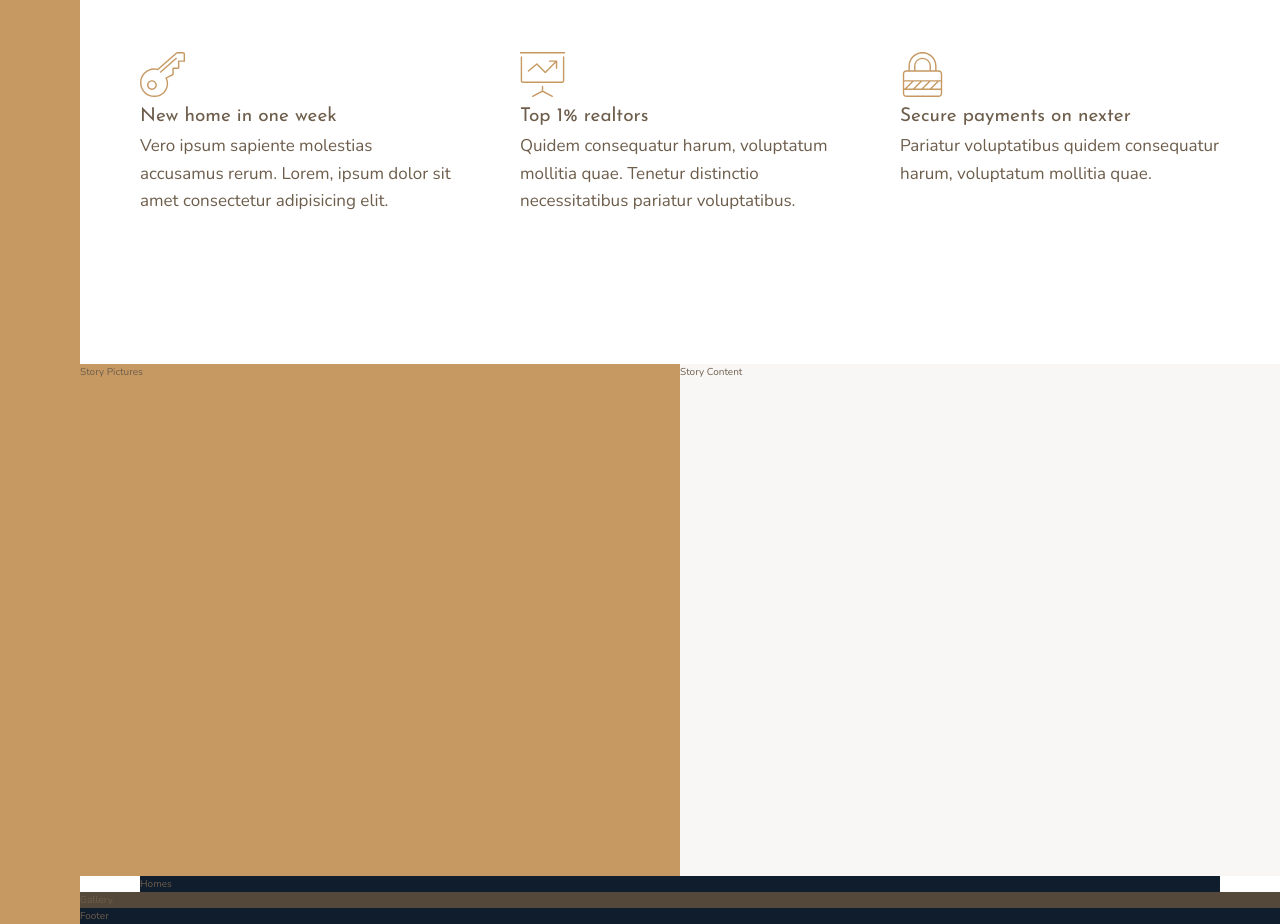
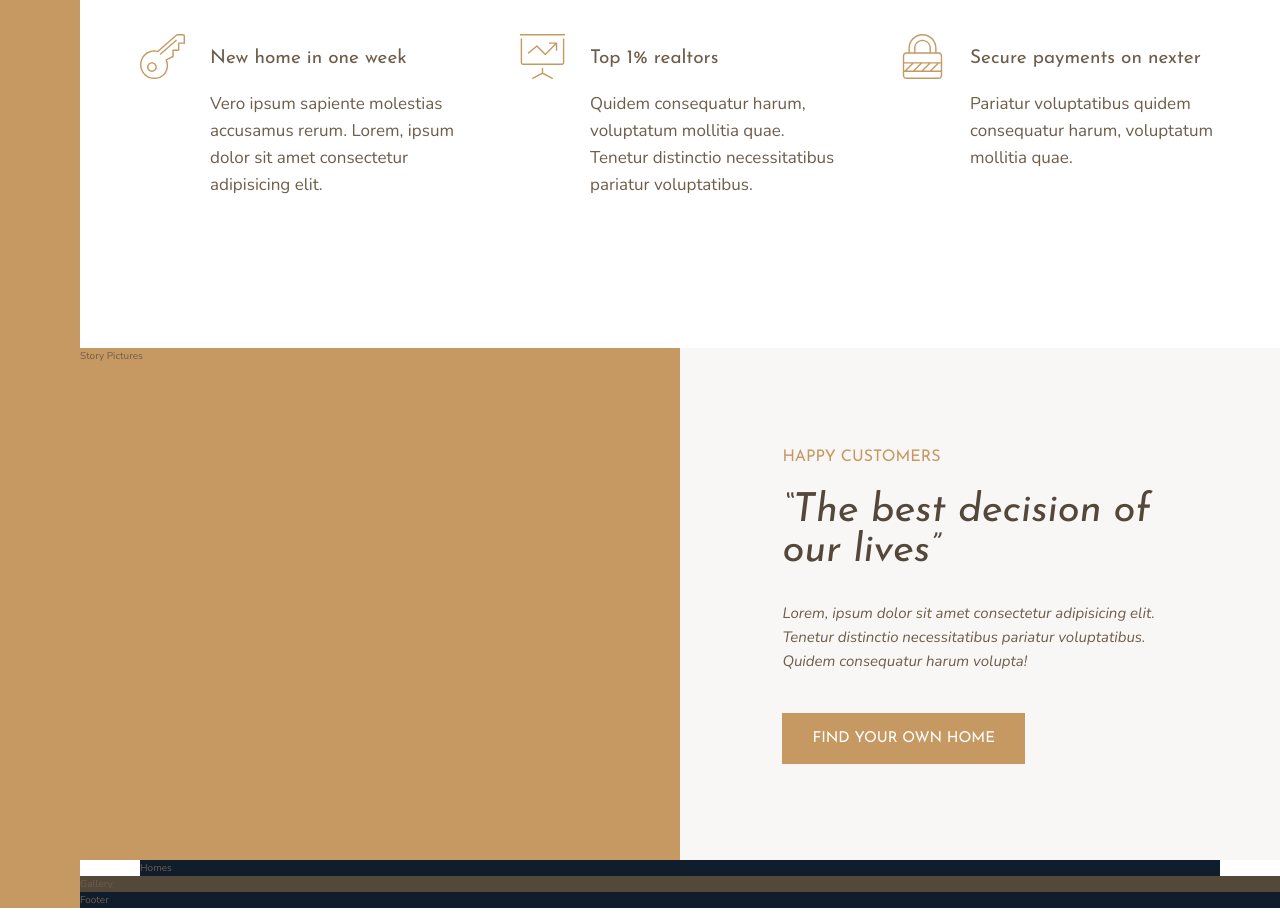
Before and after one commit to jatin-rathee/Realtors-landing, a website: page index.html in a window 1280 px wide. Shown: the part 960-1884 px from the top of the page. Drawn offline with nearby package versions, Linux system fonts and the light colour scheme.

Commit message:
Completed features seciton and added story content section

```diff
--- a/index.html
+++ b/index.html
@@ -81,7 +81,12 @@
         </div>
 
         <div class="story__content">
-            Story Content
+            <h3 class="heading-3 mb-sm">Happy Customers</h3>
+            <h2 class="heading-2 heading-2--dark mb-md">&ldquo;The best decision of our lives&rdquo;</h2>
+            <p class="story__text">
+                Lorem, ipsum dolor sit amet consectetur adipisicing elit. Tenetur distinctio necessitatibus pariatur voluptatibus. Quidem consequatur harum volupta!
+            </p>
+            <button class="btn">Find your own home</button>
         </div>
 
         <section class="homes">
--- a/sass/_features.scss
+++ b/sass/_features.scss
@@ -4,17 +4,26 @@
     margin: 15rem 0;
 
     display: grid;
-    grid-template-columns: repeat(3, 1fr);
+    // grid-template-columns: repeat(3, 1fr);
+    grid-template-columns: repeat(auto-fit, minmax(25rem, 1fr));
     // grid-template-rows: auto auto;
     grid-gap: 6rem;
+    align-items: start;
 }
 
 .feature {
+
+    display: grid;
+    grid-template-columns: min-content 1fr;
+    grid-row-gap: 1.5rem;
+    grid-column-gap: 2.5rem;
 
     &__icon {
         fill: $color-primary;
         width: 4.5rem;
         height: 4.5rem;
+        grid-row: 1 / span 2;
+        transform: translateY(-1rem);
     }
 
     &__text {
--- a/sass/_story.scss
+++ b/sass/_story.scss
@@ -8,5 +8,23 @@
     &__content {
         background-color: $color-grey-light-1;
         grid-column: col-start 5 / full-end;
+
+        padding: 6rem 8vw;
+
+        /*
+        display: flex;
+        flex-direction: column;
+        justify-content: center;
+        align-items: flex-start;
+        */
+        display: grid;
+        align-content: center;
+        justify-items: start;
+    }
+
+    &__text {
+        font-size: 1.5rem;
+        font-style: italic;
+        margin-bottom: 4rem;
     }
 }
--- a/sass/_typography.scss
+++ b/sass/_typography.scss
@@ -11,10 +11,19 @@
 
 .heading-2 {
     @extend %heading;
+    font-size: 4rem;
+    font-style: italic;
+
+    &--light { color: $color-grey-light-1; }
+    &--dark { color: $color-grey-dark-1; }
+    line-height: 1;
 }
 
 .heading-3 {
     @extend %heading;
+    font-size: 1.6rem;
+    color: $color-primary;
+    text-transform: uppercase;
 }
 
 .heading-4 {
@@ -24,3 +33,25 @@
     &--light { color: $color-grey-light-1; }
     &--dark { color: $color-grey-dark-1; }
 }
+
+.btn {
+    background-color: $color-primary;
+    color: #fff;
+    border: none;
+    border-radius: 0;
+    font-family: $font-display;
+    font-size: 1.5rem;
+    text-transform: uppercase;
+    padding: 1.8rem 3rem;
+    cursor: pointer;
+    transition: all .2s;
+
+    &:hover {
+        background-color: $color-primary-dark;
+    }
+}
+
+.mb-sm { margin-bottom: 2rem; }
+.mb-md { margin-bottom: 3rem; }
+.mb-lg { margin-bottom: 4rem; }
+.mb-hg { margin-bottom: 8rem; }
```
Also changed, not shown: css/style.css.
